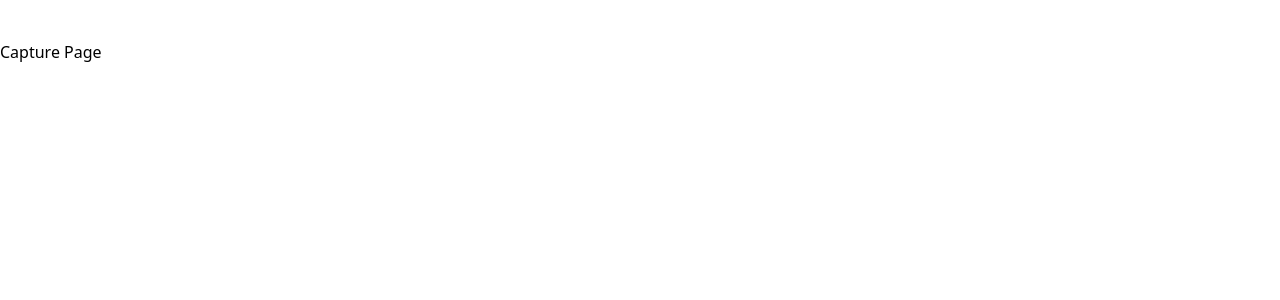
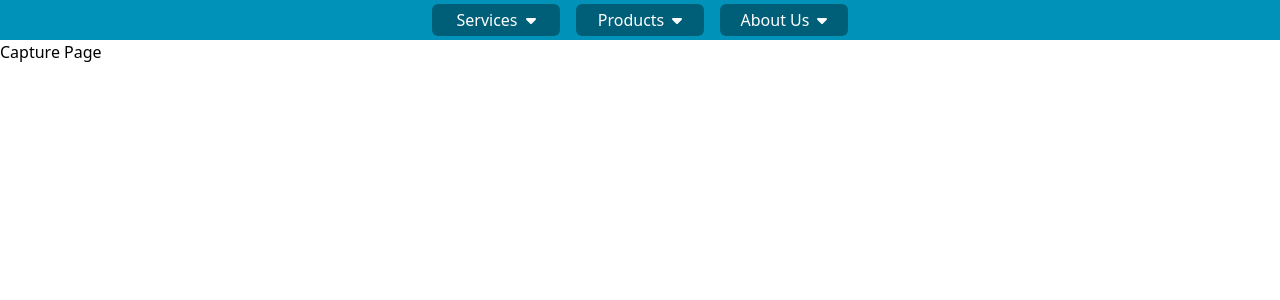
Before and after one commit to MattCania/WeChat, a React (Vite) app in the folder Frontend/: page /pandora in a window 1280 px wide. Shown: the top 300 px of the page. Built offline with nearby package versions, Linux system fonts and the light colour scheme.

Commit message:
Added Dropdown menu template

```diff
--- /dev/null
+++ b/Frontend/src/components/dropdown.tsx
@@ -0,0 +1,47 @@
+import { useState } from "react";
+import { FontAwesomeIcon } from "@fortawesome/react-fontawesome";
+import { faCaretDown, faCaretUp } from "@fortawesome/free-solid-svg-icons";
+
+interface DropdownProps {
+  items: { label: string; content: string[] }[];
+}
+
+export default function Dropdown({ items }: DropdownProps) {
+  const [activeIndex, setActiveIndex] = useState<number | null>(null);
+
+  const toggleDropdown = (index: number) => {
+    setActiveIndex((prevIndex) => (prevIndex === index ? null : index));
+  };
+
+  return (
+    <div className='flex gap-4'>
+      {items.map((item, index) => (
+        <div
+          key={index}
+          className='relative'
+        >
+          <button
+            className='flex justify-center items-center h-8 w-32 gap-2 p-2 rounded-md text-white bg-cyan-800'
+            onClick={() => toggleDropdown(index)}
+          >
+            {item.label} <FontAwesomeIcon icon={ activeIndex && activeIndex === index ? faCaretUp : faCaretDown} />
+          </button>
+
+          {activeIndex === index && (
+            <div className='absolute top-full w-full flex flex-col bg-white border border-cyan-600 rounded-sm shadow-md'>
+              {item.content.map((subItem, subIndex) => (
+                <a
+                  key={subIndex}
+                  href='#'
+                  className='p-2 hover:bg-gray-200 rounded-sm'
+                >
+                  {subItem}
+                </a>
+              ))}
+            </div>
+          )}
+        </div>
+      ))}
+    </div>
+  );
+}
--- a/Frontend/src/partials/CaptureHeader.tsx
+++ b/Frontend/src/partials/CaptureHeader.tsx
@@ -1,14 +1,37 @@
+import Dropdown from "../components/dropdown"
 
 export default function CaptureHeader() {
+
+	const dropdownData = [
+		{
+		  label: "Services",
+		  content: ["Transaction Records", "Inventory", "Transaction Analytics"],
+		},
+		{
+		  label: "Products",
+		  content: ["Premium Privileges", "Banking Tool"],
+		},
+		{
+		  label: "About Us",
+		  content: ["Contacts", "FAQ", "Our Company"],
+		},
+	]
 
 	return (
 
 		<header
-			className="flex h-10 justify-center items-center fixed"
+			className="flex h-10 w-full justify-center items-center bg-cyan-600 fixed"
 		>
+			<nav
+				className="flex justify-center items-center h-full w-3/4 "
+			>
+				<Dropdown items={dropdownData} />
 
 
 
+
+
+			</nav>
 		</header>
 
 	)
```
